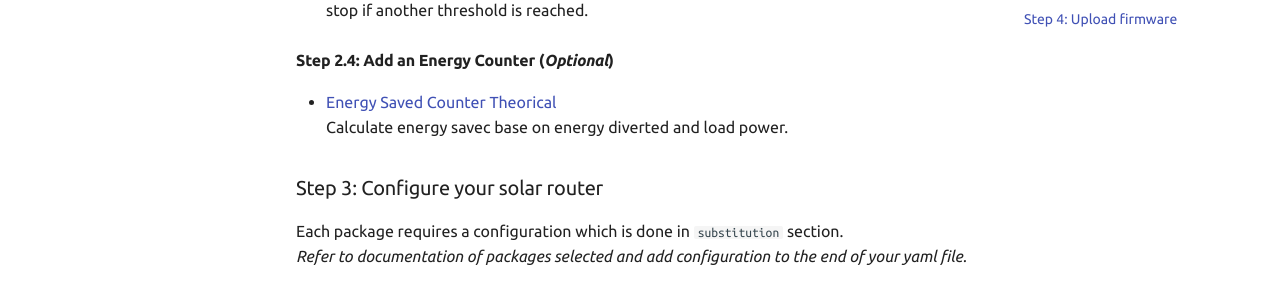
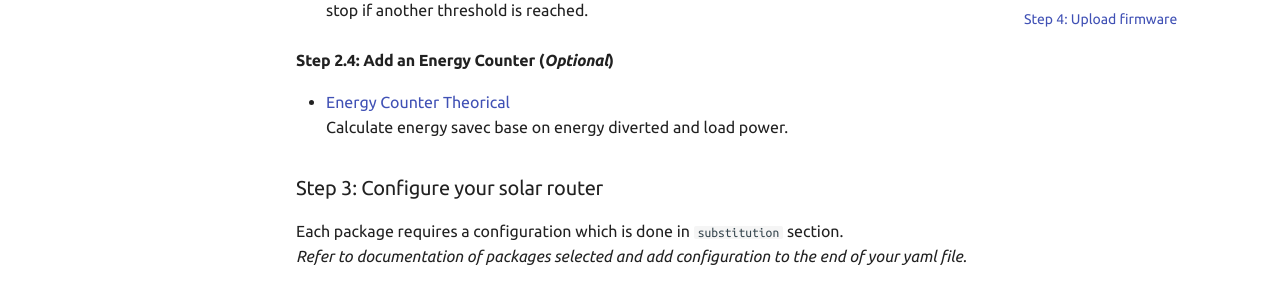
Before and after one commit to ghisch/Solar-Router-for-ESPHome, an MkDocs documentation site: the page built from docs/installation.md, in a window 1280 px wide and 900 px high, scrolled down 1376 px. Shown: the part 332-617 px from the top of the window. Built offline with MkDocs 1.6.1 and Material for MkDocs 9.7.7, drawn with Linux system fonts in a browser that asks for light colours; comment, search, counter and statistics services are not loaded.

Commit message:
doc: fix wrong links

```diff
--- a/docs/installation.md
+++ b/docs/installation.md
@@ -57,7 +57,7 @@ A **proxy** just need 1 **power meter** package
 
 #### Step 2.4: Add an Energy Counter (*Optional*)
 
-* [Energy Saved Counter Theorical](energy_saved_counter_theorical.md)
+* [Energy Counter Theorical](energy_counter_theorical.md)
   Calculate energy savec base on energy diverted and load power.
 
 ### Step 3: Configure your solar router
```
